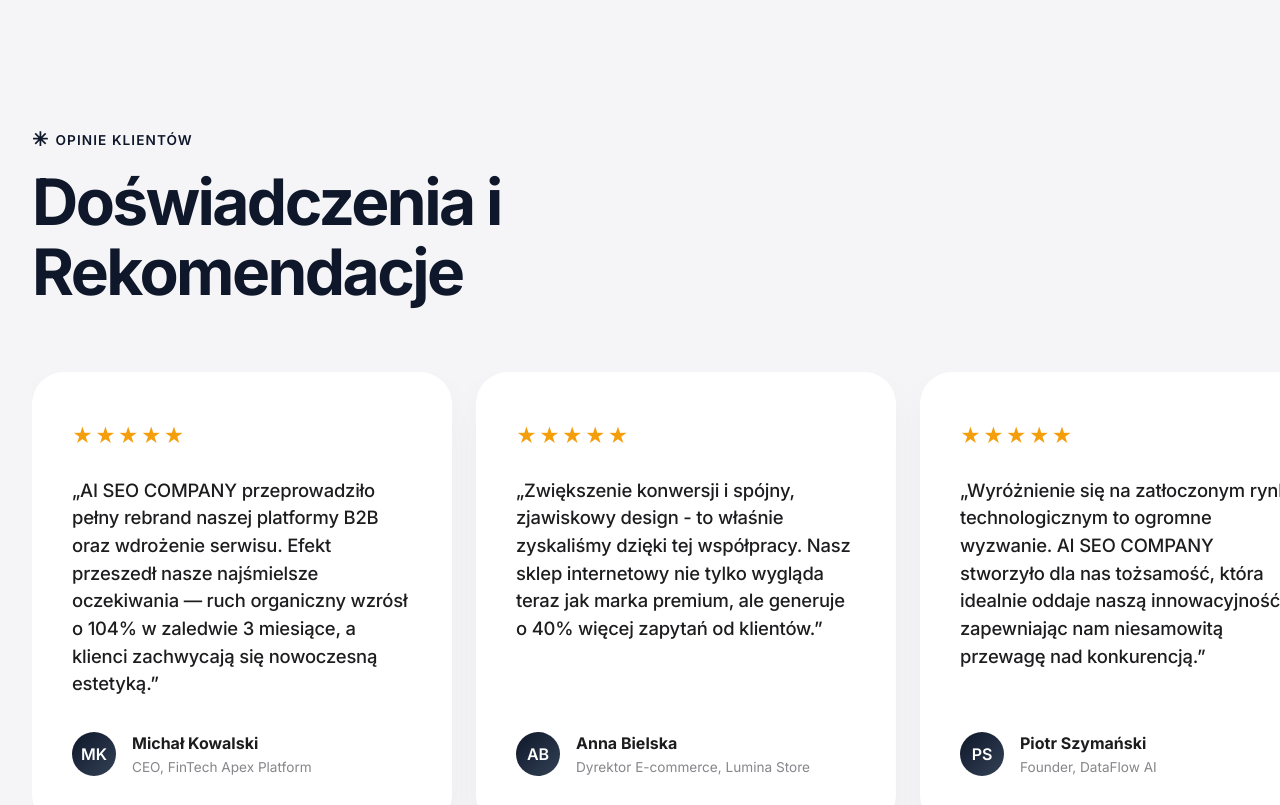
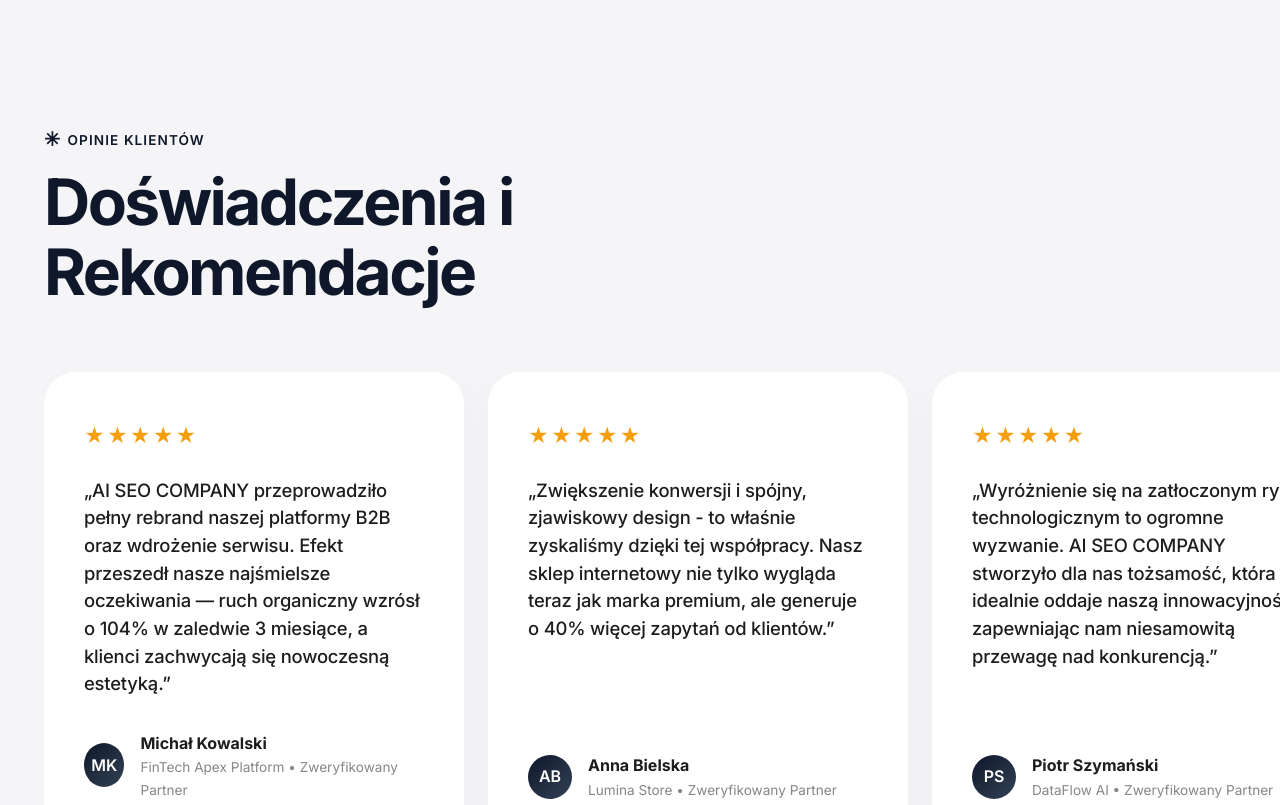
Before and after one commit to FSliwa/AI-SEO-COMPANY, a Next.js app: page / in a window 1280 px wide. Shown: the part 6480-7285 px from the top of the page. Built offline with nearby package versions, Linux system fonts and the light colour scheme.

Commit message:
Hide scrollbar, fix Testimonials width to match other sections, and update client roles to Verified Partner

```diff
--- a/app/globals.css
+++ b/app/globals.css
@@ -1803,3 +1803,12 @@ button, input, select, textarea {
   .hero-content h1 { font-size: 2.4rem; }
   .footer-grid { grid-template-columns: 1fr; }
 }
+
+/* Hide scrollbar for components that use smooth horizontal scrolling */
+.hide-scrollbar::-webkit-scrollbar {
+  display: none;
+}
+.hide-scrollbar {
+  -ms-overflow-style: none;
+  scrollbar-width: none;
+}
--- a/components/Testimonials.jsx
+++ b/components/Testimonials.jsx
@@ -10,7 +10,8 @@ const reviewsData = [
     id: 1,
     initials: 'MK',
     name: 'Michał Kowalski',
-    role: 'CEO, FinTech Apex Platform',
+    role: 'FinTech Apex Platform • Zweryfikowany Partner',
+    roleEn: 'FinTech Apex Platform • Verified Partner',
     pl: '„AI SEO COMPANY przeprowadziło pełny rebrand naszej platformy B2B oraz wdrożenie serwisu. Efekt przeszedł nasze najśmielsze oczekiwania — ruch organiczny wzrósł o 104% w zaledwie 3 miesiące, a klienci zachwycają się nowoczesną estetyką.”',
     en: '“AI SEO COMPANY executed a full rebrand of our B2B platform and web deployment. The results blew away our expectations — organic traffic skyrocketed by 104% in just 3 months, and clients love our modern aesthetics.”'
   },
@@ -18,8 +19,8 @@ const reviewsData = [
     id: 2,
     initials: 'AB',
     name: 'Anna Bielska',
-    role: 'Dyrektor E-commerce, Lumina Store',
-    roleEn: 'E-commerce Director, Lumina Store',
+    role: 'Lumina Store • Zweryfikowany Partner',
+    roleEn: 'Lumina Store • Verified Partner',
     pl: '„Zwiększenie konwersji i spójny, zjawiskowy design - to właśnie zyskaliśmy dzięki tej współpracy. Nasz sklep internetowy nie tylko wygląda teraz jak marka premium, ale generuje o 40% więcej zapytań od klientów.”',
     en: '“Increased conversion and a stunning, cohesive design - that\'s exactly what we gained from this collaboration. Our online store not only looks like a premium brand now but also generates 40% more customer inquiries.”'
   },
@@ -27,7 +28,8 @@ const reviewsData = [
     id: 3,
     initials: 'PS',
     name: 'Piotr Szymański',
-    role: 'Founder, DataFlow AI',
+    role: 'DataFlow AI • Zweryfikowany Partner',
+    roleEn: 'DataFlow AI • Verified Partner',
     pl: '„Wyróżnienie się na zatłoczonym rynku technologicznym to ogromne wyzwanie. AI SEO COMPANY stworzyło dla nas tożsamość, która idealnie oddaje naszą innowacyjność, zapewniając nam niesamowitą przewagę nad konkurencją.”',
     en: '“Standing out in a crowded tech market is a massive challenge. AI SEO COMPANY created an identity for us that perfectly captures our innovation, giving us an incredible edge over the competition.”'
   },
@@ -35,8 +37,8 @@ const reviewsData = [
     id: 4,
     initials: 'KW',
     name: 'Karolina Wróbel',
-    role: 'Właściciel, MedCare Clinic',
-    roleEn: 'Owner, MedCare Clinic',
+    role: 'MedCare Clinic • Zweryfikowany Partner',
+    roleEn: 'MedCare Clinic • Verified Partner',
     pl: '„Architektura treści i pozycjonowanie, które nam wdrożono, zaowocowały pełnym kalendarzem wizyt. Agencja nie tylko projektuje piękne strony, ale dba o to, by te strony zarabiały prawdziwe pieniądze.”',
     en: '“The content architecture and SEO positioning they implemented resulted in a fully booked calendar. The agency doesn\'t just design beautiful websites; they ensure those sites generate real revenue.”'
   },
@@ -44,7 +46,8 @@ const reviewsData = [
     id: 5,
     initials: 'TN',
     name: 'Tomasz Nowak',
-    role: 'Head of Marketing, Skyline Development',
+    role: 'Skyline Development • Zweryfikowany Partner',
+    roleEn: 'Skyline Development • Verified Partner',
     pl: '„Ich podejście do projektowania UX to mistrzostwo. Użytkownicy spędzają na naszej stronie o wiele więcej czasu, a zapytania ofertowe na nasze inwestycje wzrosły drastycznie. Prawdziwi partnerzy biznesowi.”',
     en: '“Their approach to UX design is masterful. Users spend much more time on our site, and leads for our properties have increased drastically. True business partners.”'
   }
@@ -98,7 +101,7 @@ export default function Testimonials() {
 
   return (
     <section className="testimonials" id="testimonials" style={{ background: '#F5F5F7', padding: '8rem 0' }}>
-      <div className="container" style={{ maxWidth: '1440px', padding: '0 2rem' }}>
+      <div className="container">
         <Reveal className="section-header" style={{ marginBottom: '4rem', textAlign: 'left' }}>
           <div className="section-tag" style={{ color: '#0F172A', borderColor: 'rgba(0,0,0,0.1)' }}>
             <span className="asterisk" style={{ color: '#0F172A' }}>✳</span> {t.tag}
```
